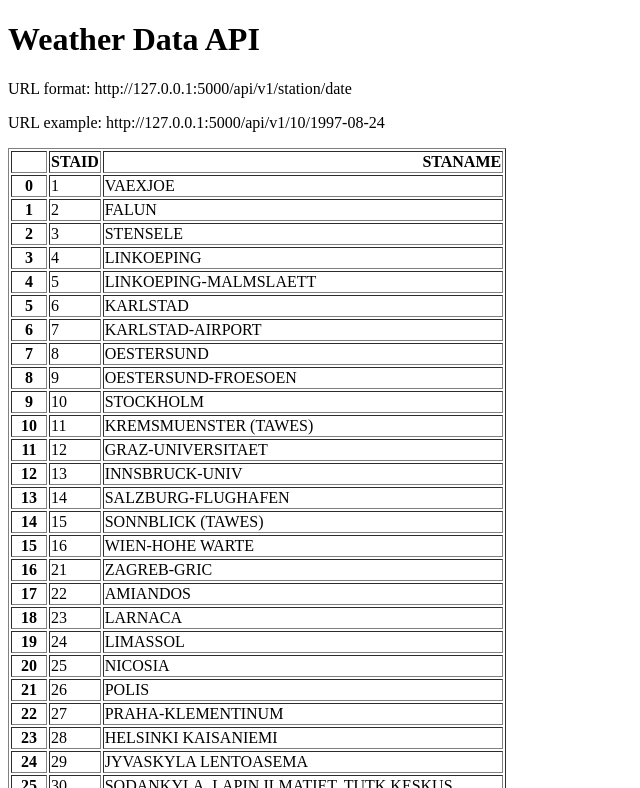
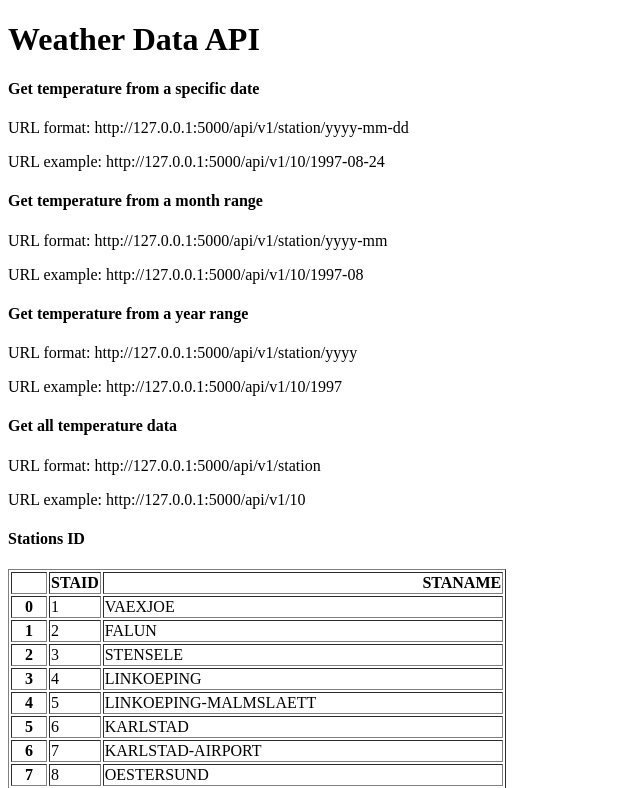
Before and after one commit to BlushedNanis/Temperature-data-API, a Flask app: page / in a window 1280 px wide. Shown: the top 788 px of the page, without its empty margins (0-640 px from the left). Run offline with Flask 3, Linux system fonts and the light colour scheme.

Commit message:
Modified home template to add more endpoints

```diff
--- a/templates/home.html
+++ b/templates/home.html
@@ -7,8 +7,19 @@
 </head>
 <body>
     <h1>Weather Data API</h1>
-    <p>URL format: http://127.0.0.1:5000/api/v1/station/date</p>
+    <h4>Get temperature from a specific date</h4>
+    <p>URL format: http://127.0.0.1:5000/api/v1/station/yyyy-mm-dd</p>
     <p>URL example: http://127.0.0.1:5000/api/v1/10/1997-08-24</p>
+    <h4>Get temperature from a month range</h4>
+    <p>URL format: http://127.0.0.1:5000/api/v1/station/yyyy-mm</p>
+    <p>URL example: http://127.0.0.1:5000/api/v1/10/1997-08</p>
+    <h4>Get temperature from a year range</h4>
+    <p>URL format: http://127.0.0.1:5000/api/v1/station/yyyy</p>
+    <p>URL example: http://127.0.0.1:5000/api/v1/10/1997</p>
+    <h4>Get all temperature data</h4>
+    <p>URL format: http://127.0.0.1:5000/api/v1/station</p>
+    <p>URL example: http://127.0.0.1:5000/api/v1/10</p>
+    <h4>Stations ID</h4>
     <p>{{stations_id|safe}}</p>
 </body>
 </html>
```
